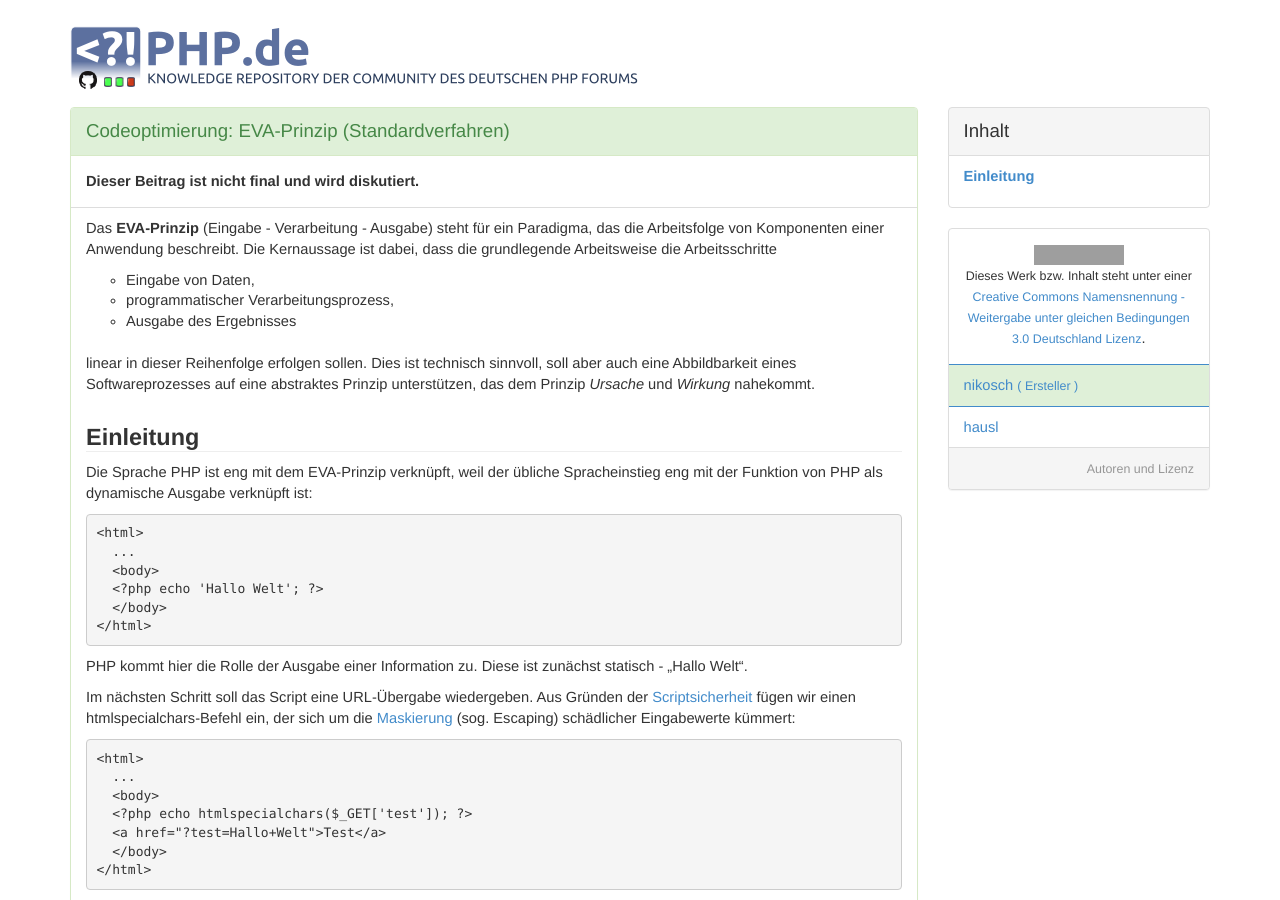
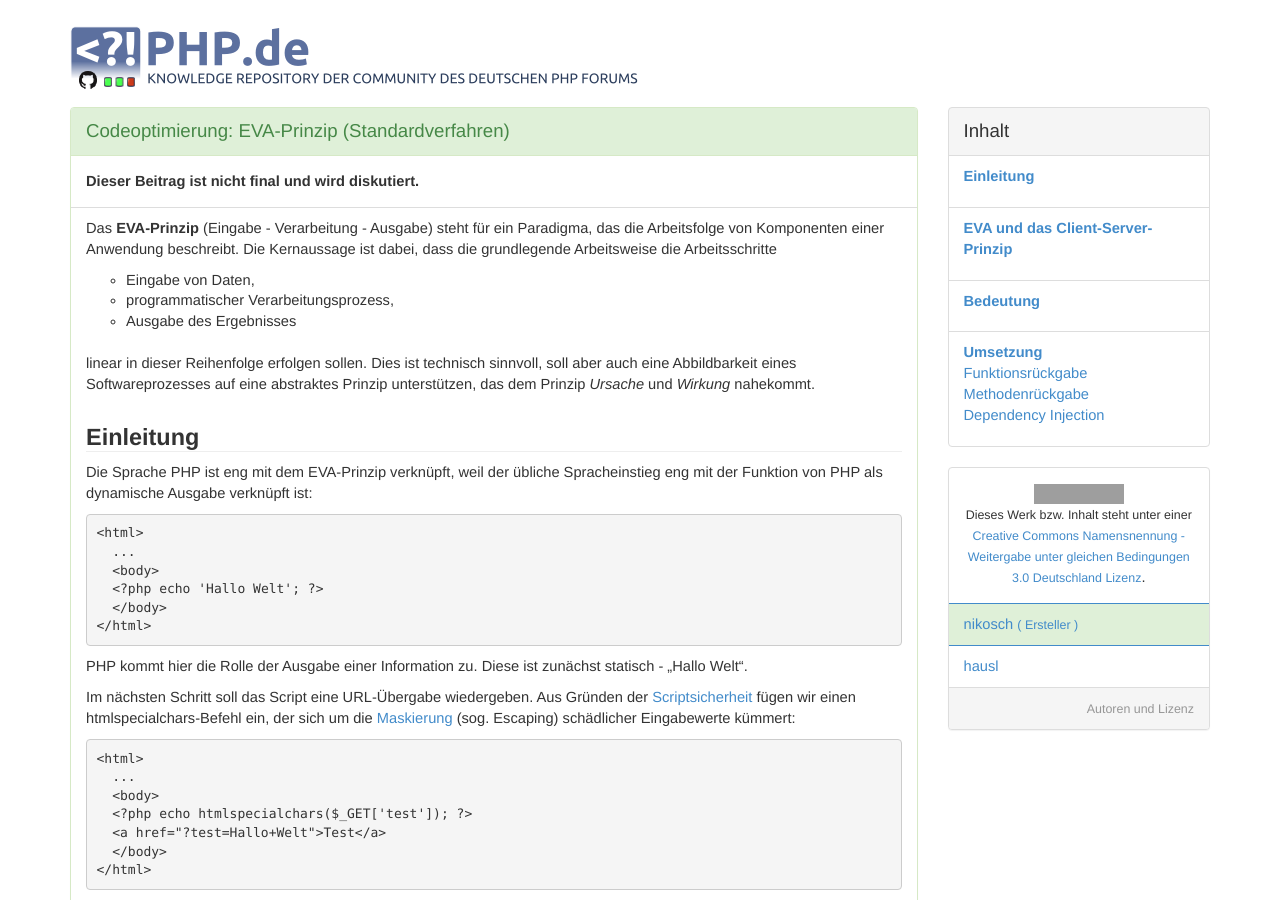
Before and after one commit to php-de/php-de.github.io, a Jekyll site: the page built from code-optimizing/eva-prinzip.md, in a window 1280 px wide and 900 px high. Built offline with Jekyll 4.4.1, drawn with Linux system fonts in a browser that asks for light colours; grey boxes are pictures that could not be loaded.

Commit message:
Update eva-prinzip.md

```diff
--- a/code-optimizing/eva-prinzip.md
+++ b/code-optimizing/eva-prinzip.md
@@ -15,6 +15,19 @@ inhalt:
     -   name: "Einleitung"
         anchor: einleitung
         simple: ""
+
+    -   name: "EVA und das Client-Server-Prinzip"
+        anchor: eva-und-das-client-server-prinzip
+        simple: ""
+
+    -   name: "Bedeutung"
+        anchor: bedeutung
+        simple: ""
+
+    -   name: "Umsetzung"
+        anchor: umsetzung
+        simple: "Funktionsrückgabe <br>Methodenrückgabe <br>Dependency Injection"
+
 
 entry-type: in-discussion
 ---
```
